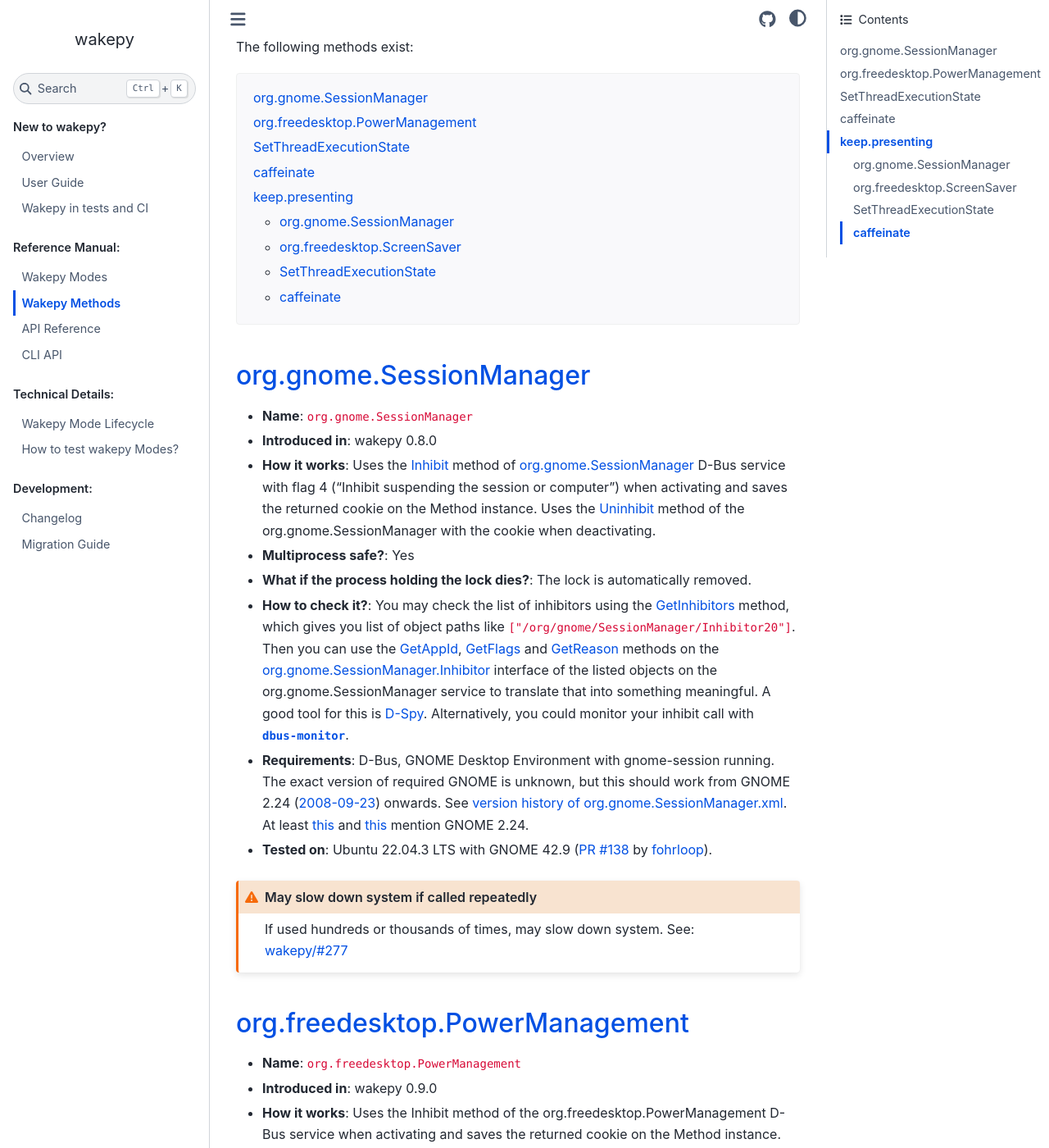
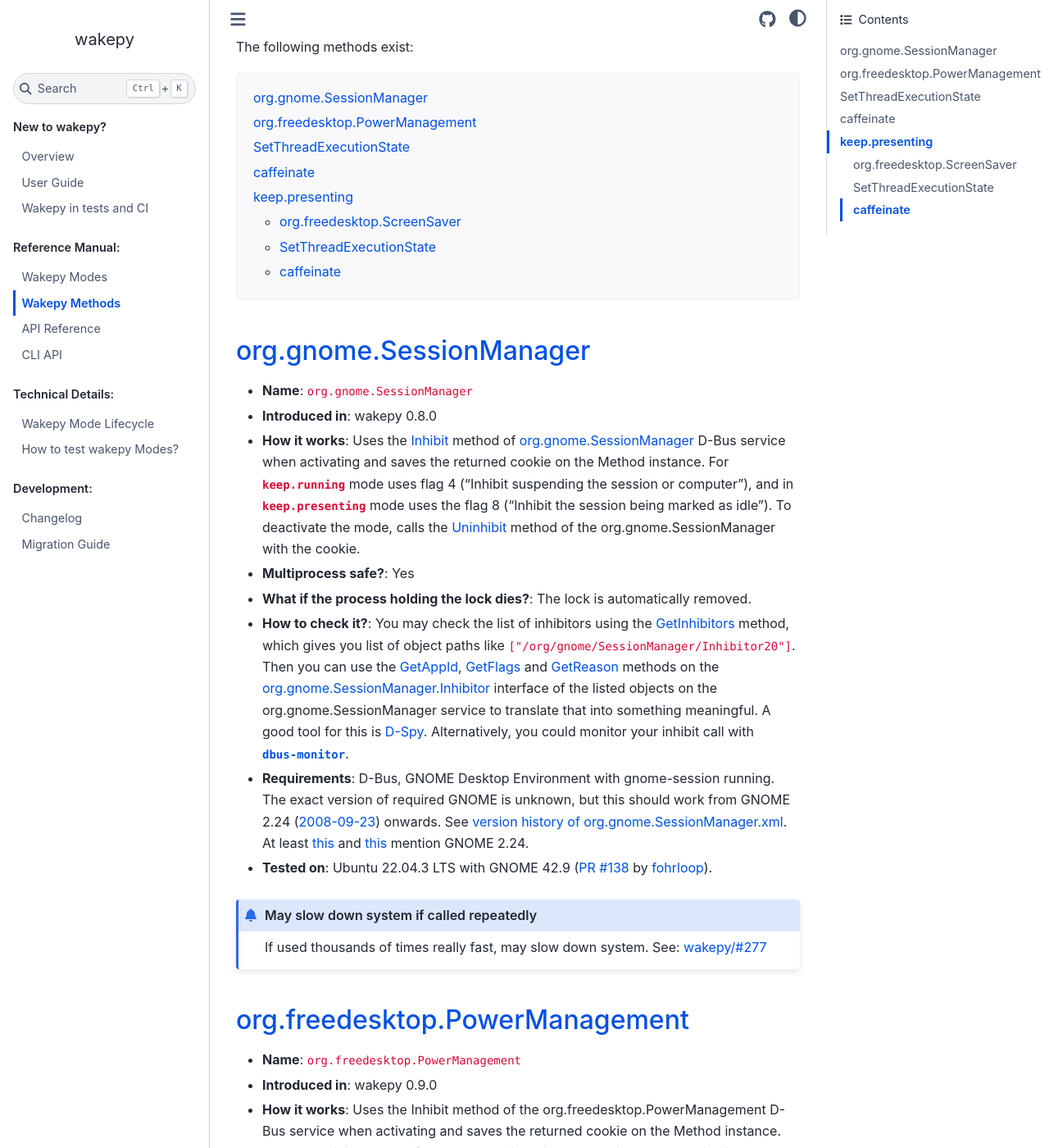
Before and after one commit to fohrloop/wakepy, a Sphinx documentation site: the page built from docs/source/methods-reference.md, in a window 1280 px wide and 1400 px high, scrolled down 223 px. Shown: the whole window at 82% size. Built offline with Sphinx 7.4.7 and the Sphinx Book theme 1.1.4, drawn with Linux system fonts in a browser that asks for light colours; the version number could not be read and is left out; some of the changed text lies outside the part shown.

Commit message:
merge SessionManager docs

`````diff
--- a/docs/source/methods-reference.md
+++ b/docs/source/methods-reference.md
@@ -19,7 +19,7 @@
 ### org.gnome.SessionManager
 - **Name**: `org.gnome.SessionManager`
 - **Introduced in**: wakepy 0.8.0
-- **How it works**: Uses the [Inhibit](https://lira.no-ip.org:8443/doc/gnome-session/dbus/gnome-session.html#org.gnome.SessionManager.Inhibit) method of [org.gnome.SessionManager](https://lira.no-ip.org:8443/doc/gnome-session/dbus/gnome-session.html#org.gnome.SessionManager) D-Bus service with flag 4 ("Inhibit suspending the session or computer") when activating and saves the returned cookie on the Method instance. Uses the [Uninhibit](https://lira.no-ip.org:8443/doc/gnome-session/dbus/gnome-session.html#org.gnome.SessionManager.Uninhibit) method of the org.gnome.SessionManager with the cookie when deactivating.
+- **How it works**: Uses the [Inhibit](https://lira.no-ip.org:8443/doc/gnome-session/dbus/gnome-session.html#org.gnome.SessionManager.Inhibit) method of [org.gnome.SessionManager](https://lira.no-ip.org:8443/doc/gnome-session/dbus/gnome-session.html#org.gnome.SessionManager) D-Bus service  when activating and saves the returned cookie on the Method instance. For [`keep.running`](#keep-running-mode) mode uses flag 4 ("Inhibit suspending the session or computer"), and in [`keep.presenting`](#keep-presenting-mode) mode uses the flag 8 ("Inhibit the session being marked as idle"). To deactivate the mode, calls the [Uninhibit](https://lira.no-ip.org:8443/doc/gnome-session/dbus/gnome-session.html#org.gnome.SessionManager.Uninhibit) method of the org.gnome.SessionManager with the cookie.
 - **Multiprocess safe?**: Yes
 - **What if the process holding the lock dies?**: The lock is automatically removed.
 - **How to check it?**:  You may check the list of inhibitors using the [GetInhibitors](https://lira.no-ip.org:8443/doc/gnome-session/dbus/gnome-session.html#org.gnome.SessionManager.GetInhibitors) method, which gives you list of object paths like `["/org/gnome/SessionManager/Inhibitor20"]`. Then you can use the [GetAppId](https://lira.no-ip.org:8443/doc/gnome-session/dbus/gnome-session.html#org.gnome.SessionManager.Inhibitor.GetAppId), [GetFlags](https://lira.no-ip.org:8443/doc/gnome-session/dbus/gnome-session.html#org.gnome.SessionManager.Inhibitor.GetFlags) and [GetReason](https://lira.no-ip.org:8443/doc/gnome-session/dbus/gnome-session.html#org.gnome.SessionManager.Inhibitor.GetReason) methods on the [org.gnome.SessionManager.Inhibitor](https://lira.no-ip.org:8443/doc/gnome-session/dbus/gnome-session.html#org.gnome.SessionManager.Inhibitor) interface of the listed objects on the org.gnome.SessionManager service to translate that into something meaningful. A good tool for this is [D-Spy](https://apps.gnome.org/Dspy/). Alternatively, you could monitor your inhibit call with [`dbus-monitor`](https://dbus.freedesktop.org/doc/dbus-monitor.1.html).
@@ -27,9 +27,9 @@
 - **Tested on**:  Ubuntu 22.04.3 LTS with GNOME 42.9 ([PR #138](https://github.com/fohrloop/wakepy/pull/138) by [fohrloop](https://github.com/fohrloop/)).
 
 ````{admonition} May slow down system if called repeatedly
-:class: warning
+:class: info
 
-If used hundreds or thousands of times, may slow down system. See: [wakepy/#277](https://github.com/fohrloop/wakepy/issues/277)
+If used thousands of times really fast, may slow down system. See: [wakepy/#277](https://github.com/fohrloop/wakepy/issues/277)
 ````
 
 
@@ -113,23 +113,6 @@
 
 ## keep.presenting
 
-(keep-presenting-org-gnome-sessionmanager)=
-### org.gnome.SessionManager
-
-- **Name**: `org.gnome.SessionManager`
-- **Introduced in**: wakepy 0.8.0
-- **How it works**: Exactly the same as the [keep.running](#keep-running-org-gnome-sessionmanager) using org.gnome.SessionManager, but using the flag 8 ("Inhibit the session being marked as idle").
-- **Multiprocess safe?**: Yes
-- **What if the process holding the lock dies?**: The lock is automatically removed.
-- **How to check it?**: Similarly as checking [keep.running](#keep-running-org-gnome-sessionmanager) using org.gnome.SessionManager.
-- **Requirements**: Same as [keep.running](#keep-running-org-gnome-sessionmanager) using org.gnome.SessionManager.
-- **Tested on**:  Ubuntu 22.04.3 LTS with GNOME 42.9 ([PR #138](https://github.com/fohrloop/wakepy/pull/138) by [fohrloop](https://github.com/fohrloop/)).
-
-````{admonition} May slow down system if called repeatedly
-:class: warning
-
-If used hundreds or thousands of times, may slow down system. See: [wakepy/#277](https://github.com/fohrloop/wakepy/issues/277)
-````
 
 (keep-presenting-org-freedesktop-screensaver)=
 ### org.freedesktop.ScreenSaver
`````
